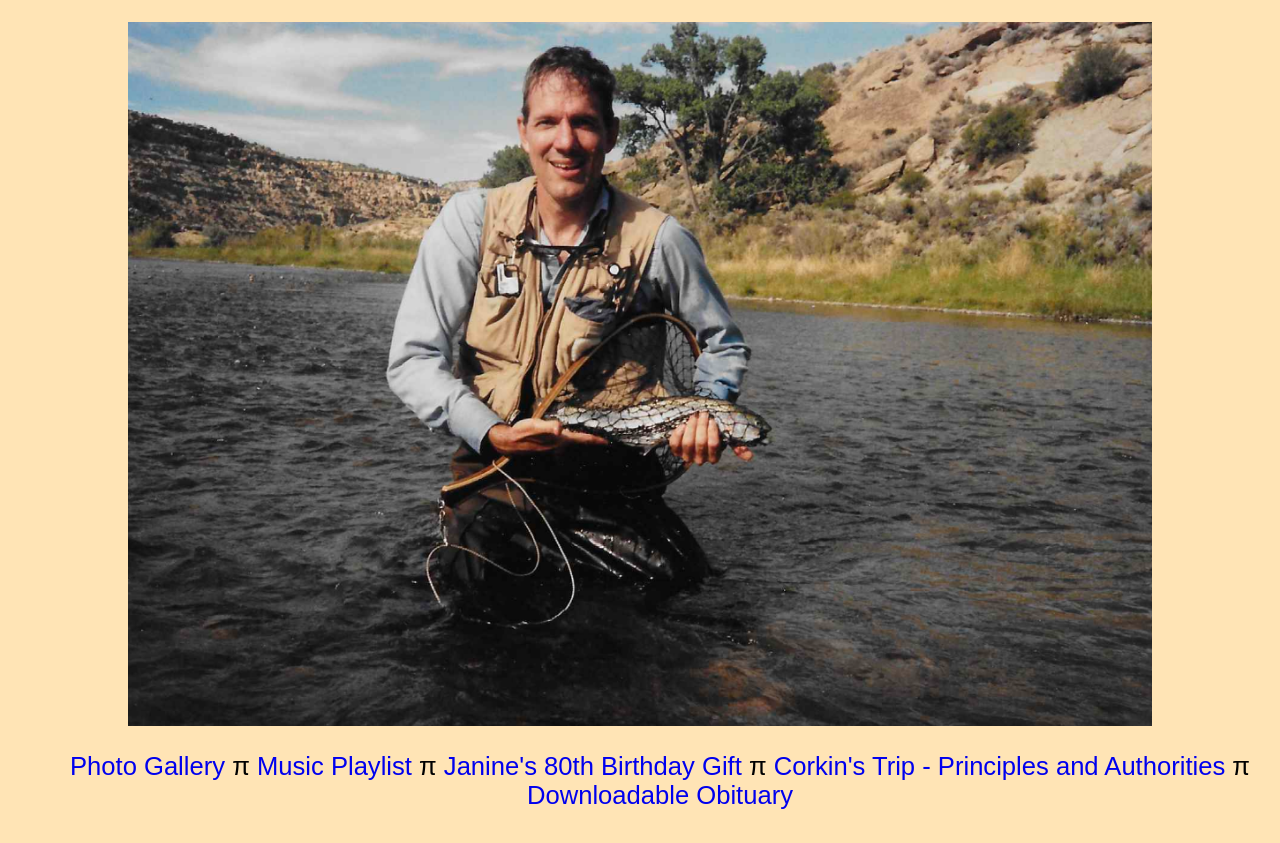
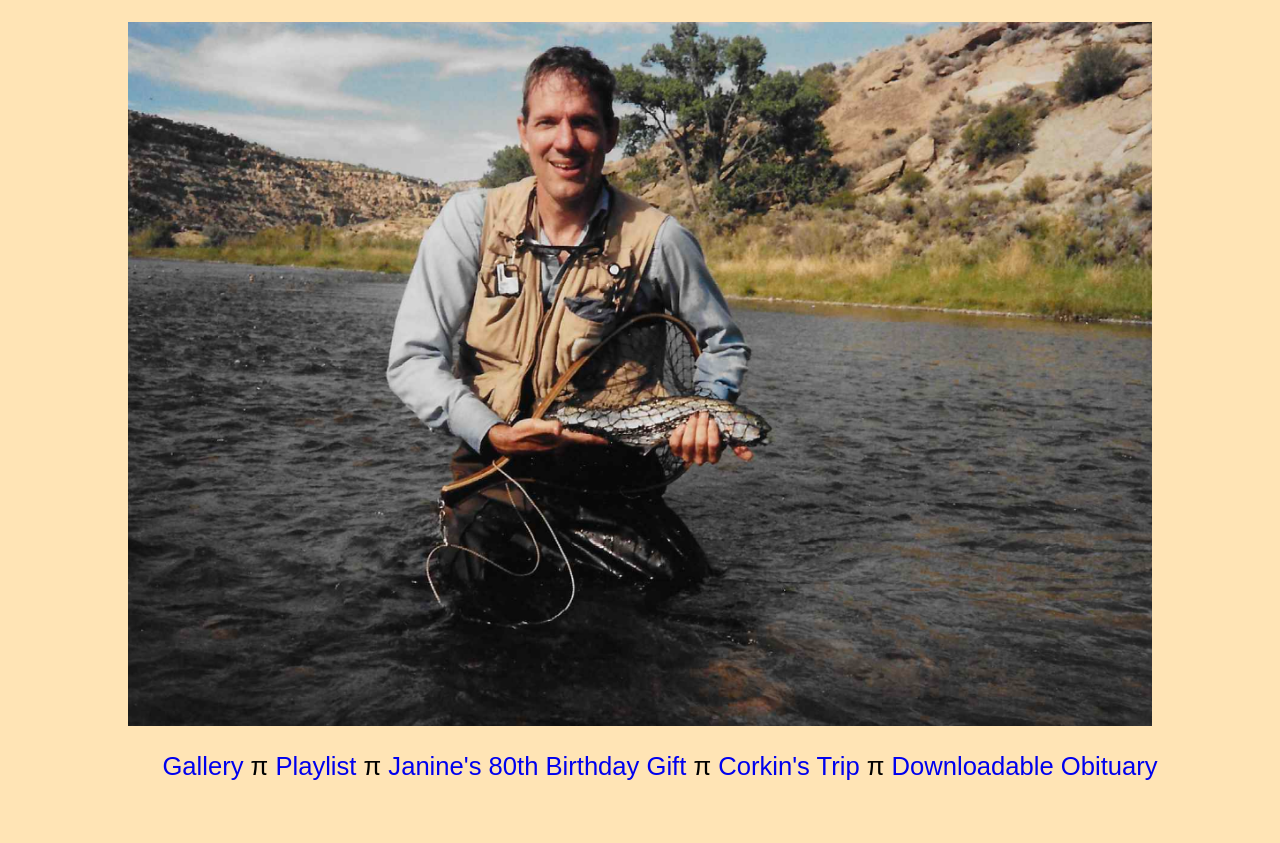
Before and after one commit to soitbros/cliff_memorial, a plain HTML site: page index.html in a window 1280 px wide. Shown: the part 146-989 px from the top of the page. After the commit the page ends 960 px from the top, so only its background shows below. Drawn offline with Linux system fonts and the light colour scheme.

Commit message:
Update index.html

```diff
--- a/index.html
+++ b/index.html
@@ -19,13 +19,13 @@
     <h1>Cliff Harris' Digital Memorial</h1>
     <img src="cliff.png" alt="">
     <ul>
-        <li><a href="https://www.icloud.com/photos/#0e8btSCI02eFydGxPuS8BmNfA" target="_blank">Photo Gallery</a></li>
+        <li><a href="https://www.icloud.com/photos/#0e8btSCI02eFydGxPuS8BmNfA" target="_blank">Gallery</a></li>
         π
-        <li><a href="https://www.dropbox.com/scl/fo/r3bip8cs64mvvumyzdqzt/ANAEBfWQcuG8TlhLjWNojAY?rlkey=l5psmueab5ticmtr28g9ql9ni&dl=0" target="_blank">Music Playlist</a></li>
+        <li><a href="https://www.dropbox.com/scl/fo/r3bip8cs64mvvumyzdqzt/ANAEBfWQcuG8TlhLjWNojAY?rlkey=l5psmueab5ticmtr28g9ql9ni&dl=0" target="_blank">Playlist</a></li>
         π
         <li><a href="https://www.dropbox.com/scl/fi/377pkm04z7zol6b8hahi4/Cliff-s-80th-Birthday-from-Janine.pdf?rlkey=2xgqvf3srsm6i1vc4xz7vd6qb&dl=0" target="_blank">Janine's 80th Birthday Gift</a></li>
         π
-        <li><a href="https://www.dropbox.com/scl/fi/3ekkm6v2srqj41t5egipb/Corkin-s-Trip-Principles-and-Authorities.pdf?rlkey=vqf8gpg50fpjquv8zwuvrjyd6&dl=0" target="_blank">Corkin's Trip - Principles and Authorities</a></li>
+        <li><a href="https://www.dropbox.com/scl/fi/3ekkm6v2srqj41t5egipb/Corkin-s-Trip-Principles-and-Authorities.pdf?rlkey=vqf8gpg50fpjquv8zwuvrjyd6&dl=0" target="_blank">Corkin's Trip</a></li>
         π
         <li><a href="https://www.dropbox.com/scl/fi/jdiwxnc77g2t095fhb8pv/Obituary-Cliff-Harris-of-Norris-Tennessee-Holley-Gamble-Funeral-Home.webarchive?rlkey=ukbvyw26u09up0xezun5oayyt&dl=0" target="_blank">Downloadable Obituary</a></li>
     </ul>
```
